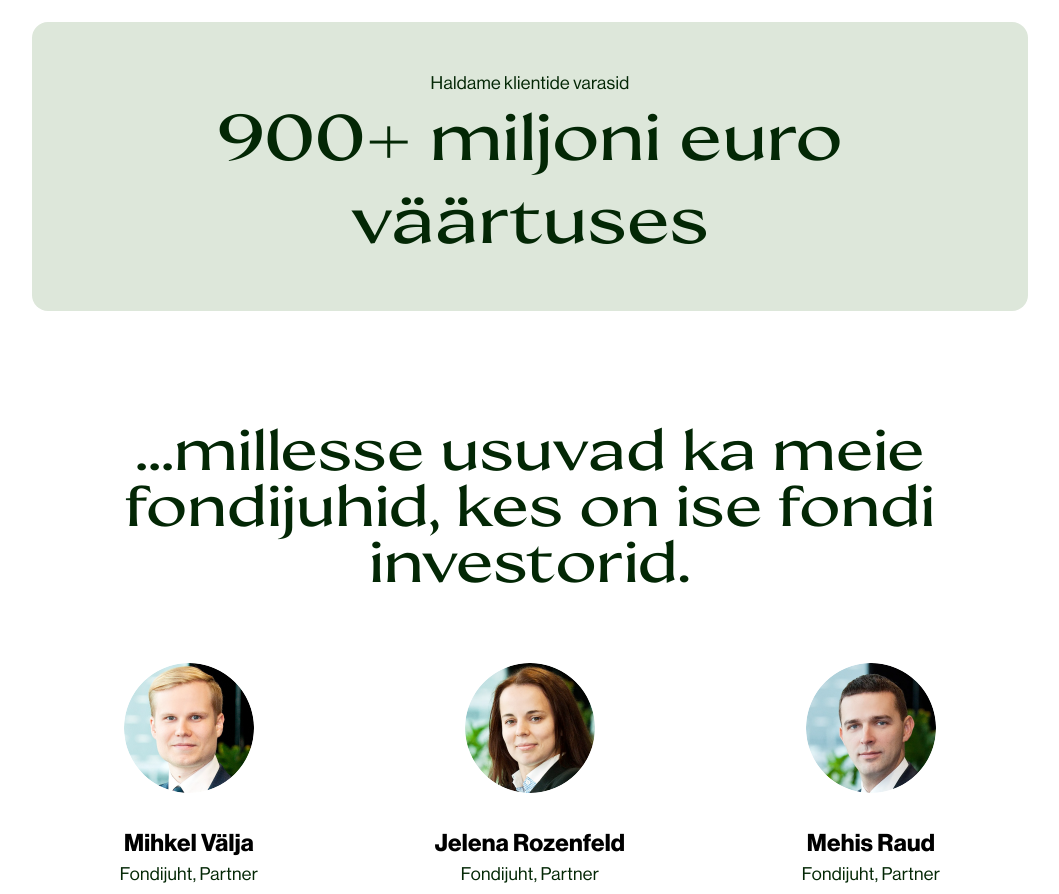
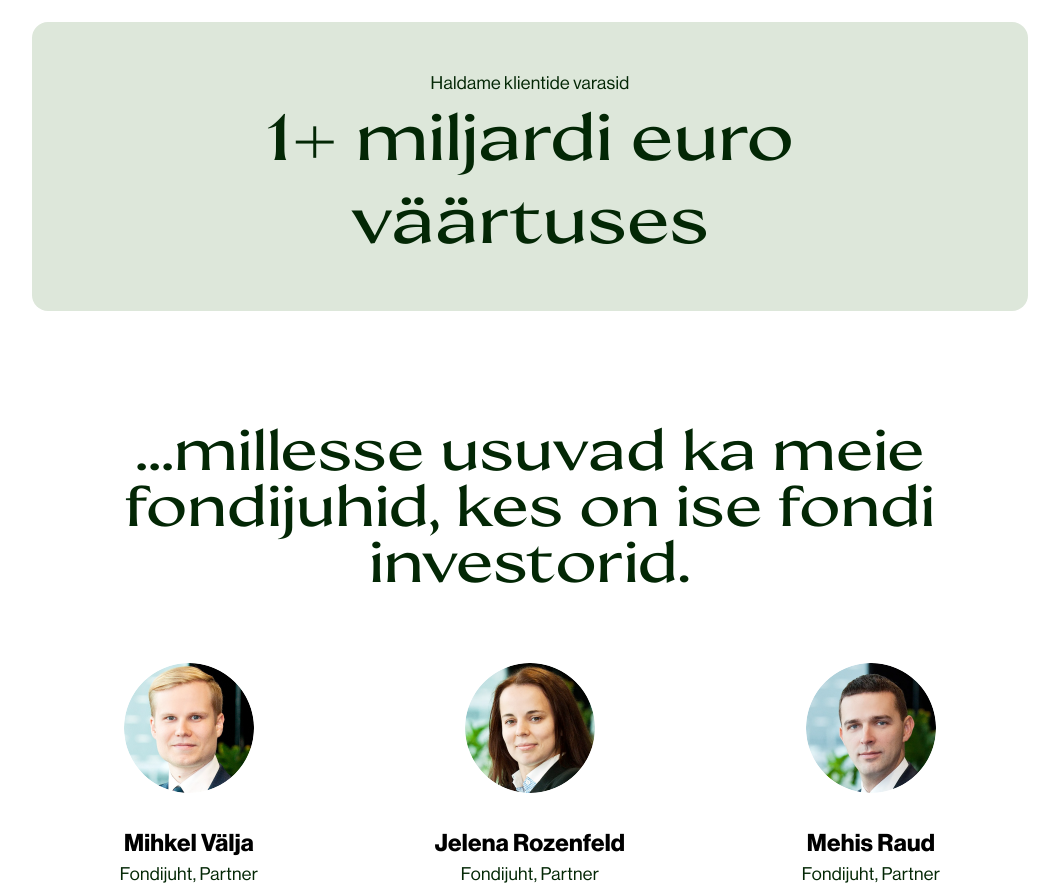
Before and after one commit to szahharenko/trigon, a React (Create React App) app: page / in a window 1280 px wide. Shown: the part 1404-2298 px from the top of the page, without its empty margins (110-1169 px from the left). Built offline with nearby package versions, Linux system fonts and the light colour scheme.

Commit message:
H2 new text

```diff
--- a/src/web-app/components/WeDo.tsx
+++ b/src/web-app/components/WeDo.tsx
@@ -14,7 +14,7 @@ const WeDo: React.FC = () => {
           <div className="col">
             <div className='green-section' style={{marginBottom:0}}>
               Haldame klientide varasid
-              <h2>900+ miljoni euro väärtuses</h2>
+              <h2>1+ miljardi euro väärtuses</h2>
             </div>
           </div>
         </div>
```
